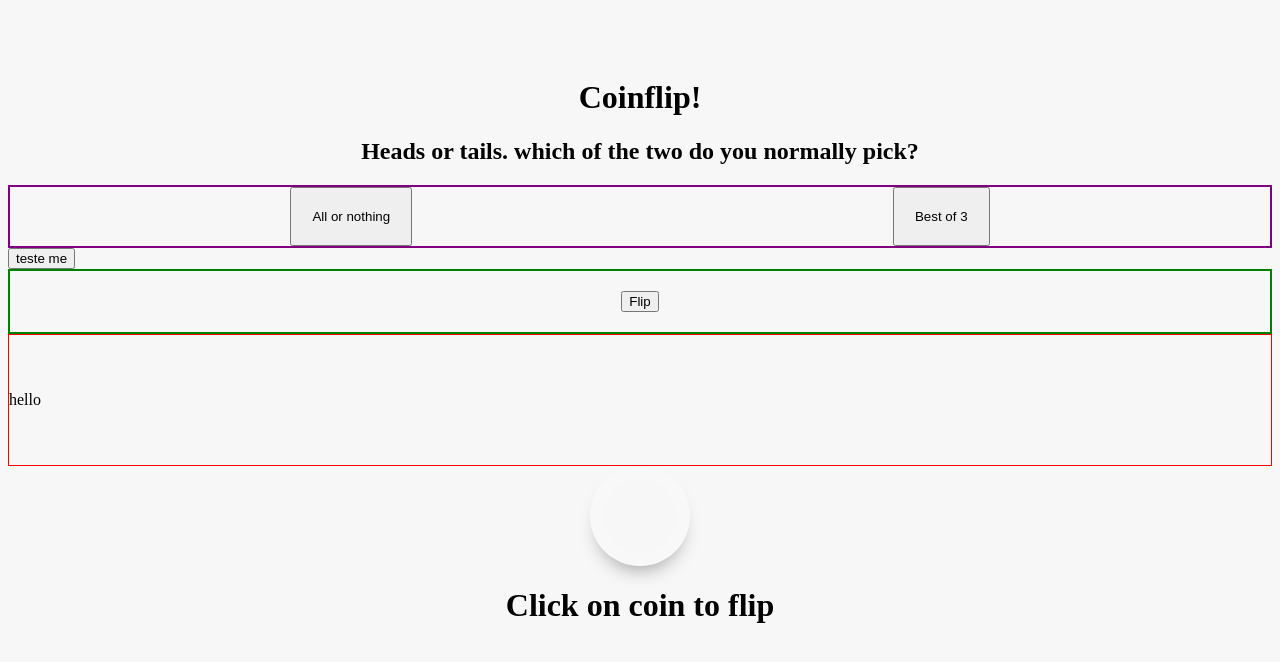
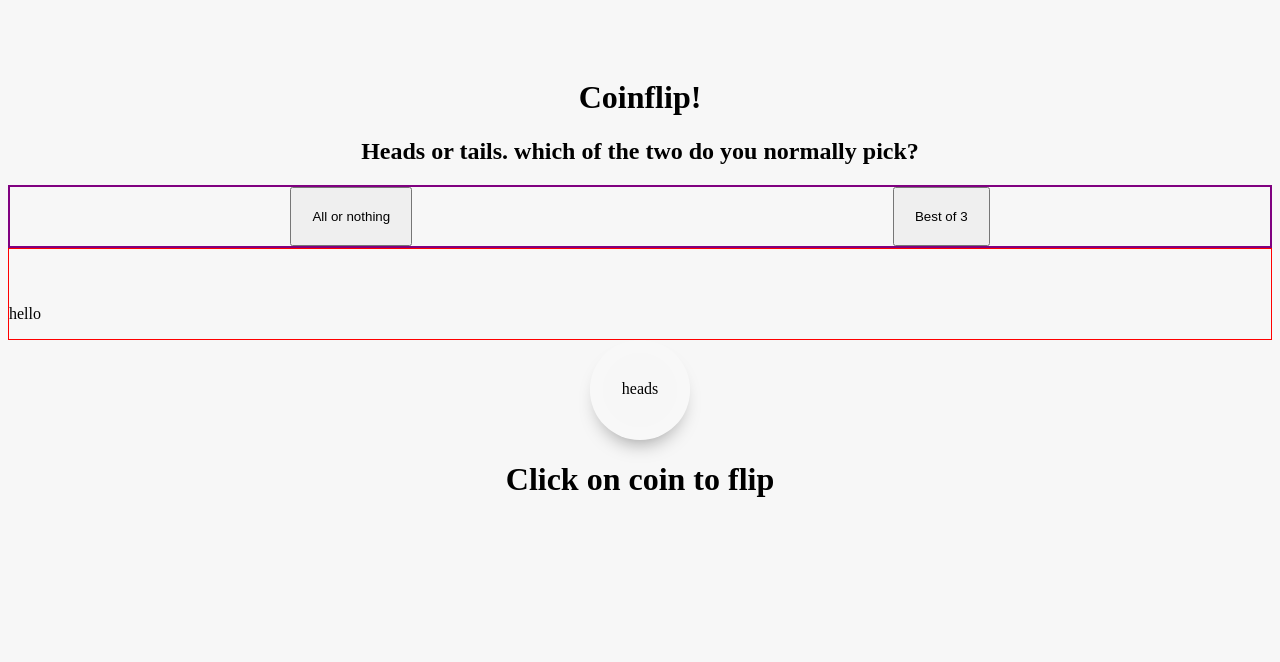
Before and after one commit to LRSORRENTI/COIN-FLIP, a website: page index.html in a window 1280 px wide. Drawn offline with nearby package versions, Linux system fonts and the light colour scheme; a web font is replaced by a local one.

Commit message:
going to change aesthetic a bit

```diff
--- a/index.html
+++ b/index.html
@@ -32,16 +32,16 @@
       <button class="btnAll">All or nothing</button>
       <button class="btn3">Best of 3</button>
     </div>
-    <button>teste me</button>
-    <div class="container2">
-      <button class="btn-2">Flip</button>
-    </div>
     <div id="renderHere">
       <p id="text">hello</p>
     </div>
     <div id="coin">
-      <div class="side-a"></div>
-      <div class="side-b"></div>
+      <div class="side-a">
+        <p class="coinText">heads</p>
+      </div>
+      <div class="side-b">
+        <p class="coinText">tails</p>
+      </div>
     </div>
     <h1>Click on coin to flip</h1>
   </body>
--- a/styles/style.css
+++ b/styles/style.css
@@ -28,16 +28,23 @@ h1 {
 }
 .side-a {
   /* background-color: #bb0000; */
-  background-image: url("../imgs/Quarter-Heads.png");
+  /* background-image: url("../imgs/Quarter-Heads.png"); */
   background-size: cover;
   background-origin: content-box;
   z-index: 100;
 }
 .side-b {
-  background-image: url("../imgs/quarter-us-dollar-isolated-white-background-money-coin-side-eagle-80301214cropped-modified.png");
+  /* background-image: url("../imgs/quarter-us-dollar-isolated-white-background-money-coin-side-eagle-80301214cropped-modified.png"); */
   background-size: cover;
   background-origin: content-box;
   -webkit-transform: rotateY(-180deg);
+}
+
+.coinText {
+  display: flex;
+  justify-content: center;
+  align-items: center;
+  padding-top: 1.5rem;
 }
 
 #coin {
@@ -100,7 +107,6 @@ h1 {
   /* color: transparent; */
   border: 1px solid red;
   padding-top: 40px;
-  padding-bottom: 40px;
 }
 
 .btn-container {
```
Also changed, not shown: package.json (added, +23 -0 lines), 4 other files.
